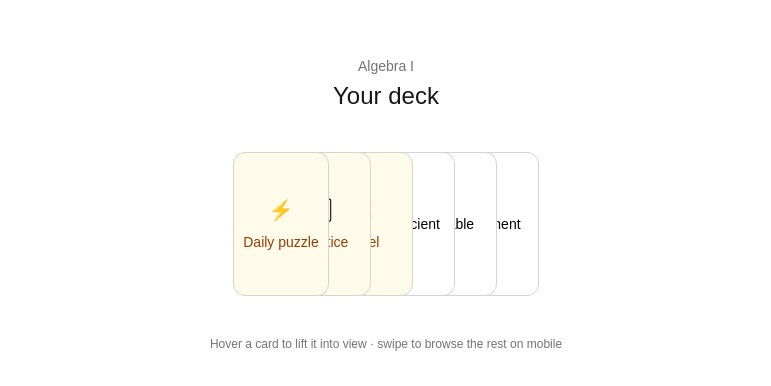
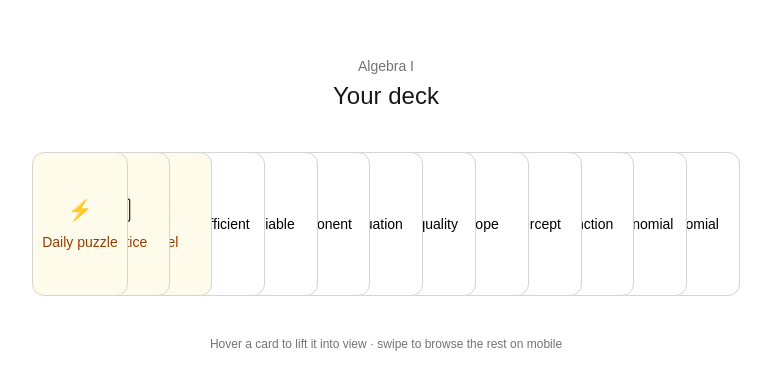
Before and after one commit to shfox2-dev/the.deck, a Next.js app: page / in a window 1280 px wide. Shown: the part 196-582 px from the top of the page, without its empty margins (254-1025 px from the left). Built offline with nearby package versions, Linux system fonts and the light colour scheme.

Commit message:
Update page.js

```diff
--- a/app/page.js
+++ b/app/page.js
@@ -34,10 +34,10 @@ export default function Home() {
           </Link>
         ))}
 
-        {DECK.slice(0, 3).map((card, i) => (
+        {DECK.slice(0, DECK.length).map((card, i) => (
           <div
             key={card.id}
-            style={{ marginLeft: -54, zIndex: DECK.length - 3 - i }}
+            style={{ marginLeft: -432 / DECK.length, zIndex: DECK.length - 3 - i }}
             className="relative w-24 h-36 rounded-xl border border-neutral-300 bg-white
                        flex items-center justify-center text-center px-2
                        transition-transform duration-200 ease-out hover:-translate-y-6 hover:z-DECK.length + 1"
```
